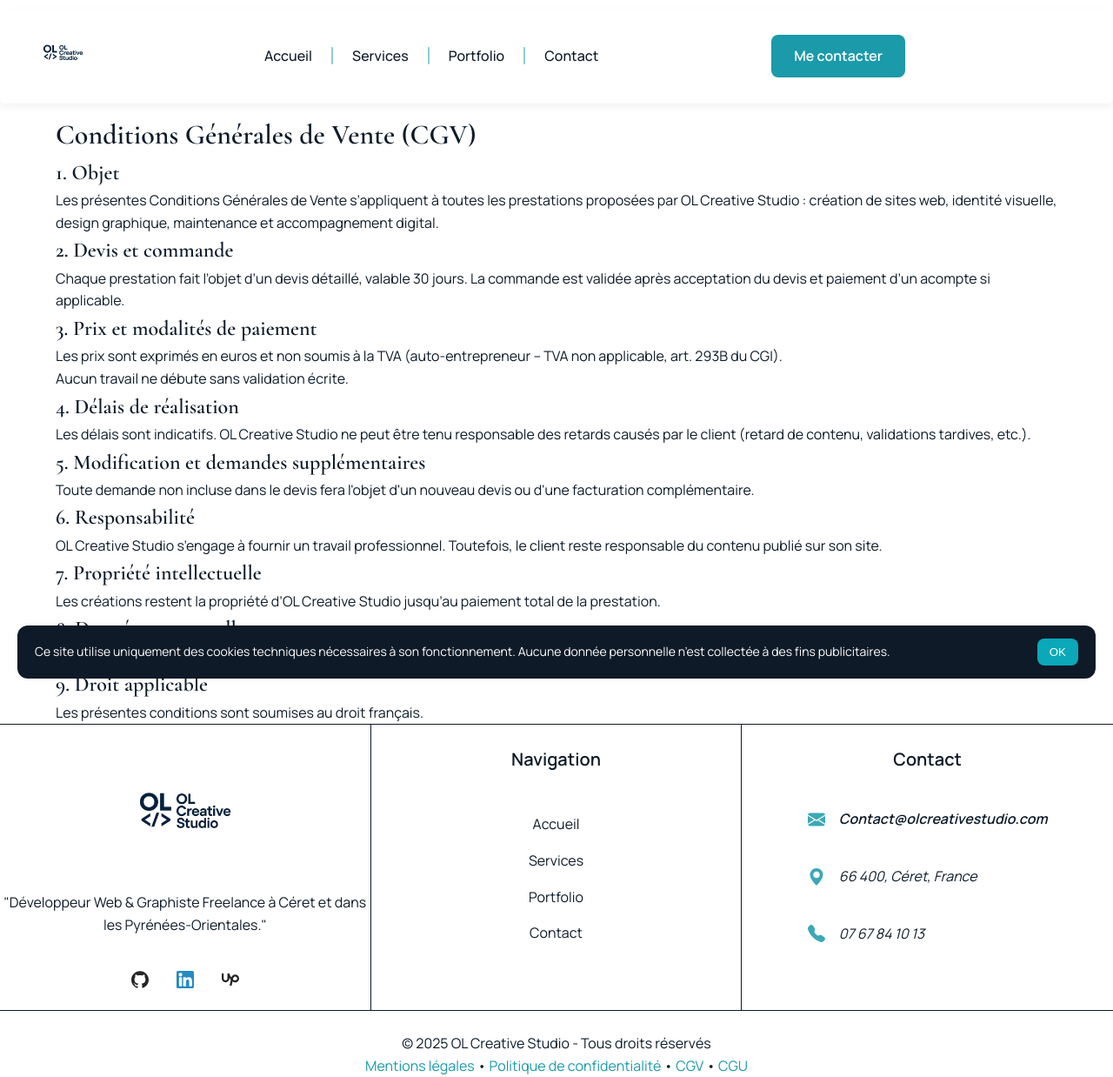
After one commit to OthmaneLvre/ol-creative-studio, a PHP site: page /php/cgv.php in a window 1280 px wide. The commit adds this page. Shown: the whole page at 87% size. Run offline with PHP 8.4, Linux system fonts and the light colour scheme; a stand-in replaces the project's code that opens the database connection; some web fonts are replaced.

Commit message:
Ajout des documents légaux : mentions légales + politique de confidentialité

```diff
--- a/css/style.css
+++ b/css/style.css
@@ -178,7 +178,6 @@ h1, h2, h3, h4 {
     text-align: center;
     border-right: 1px solid var(--bleu-nuit);
     padding-top: 24px;
-    padding-bottom: 24px;
 }
 
 .footer-col:last-child {
@@ -200,6 +199,10 @@ h1, h2, h3, h4 {
     text-decoration: none;
     color: var(--bleu-nuit);
     margin: 16px 0;
+}
+
+.footer-col nav {
+    padding-top: 30px;
 }
 
 .footer-col a:hover {
@@ -235,3 +238,56 @@ h1, h2, h3, h4 {
     text-decoration: none;
     color: var(--bleu-azur);
 }
+
+/* ----- FOOTER SOCIAL ICONS ----- */
+
+.footer-socials {
+    display: flex;
+    gap: 14px;
+    margin-top: 15px;
+    justify-content: center;
+}
+
+.footer-socials a {
+    display: flex;
+    align-items: center;
+    justify-content: center;
+    width: 38px;
+    height: 38px;
+    border-radius: 8px;
+    transition: all 0.25s ease;
+}
+
+.footer-socials a img {
+    width: 20px;
+    height: 20px;
+    opacity: 0.85;
+    transition: 0.25s ease;
+}
+
+
+.cookie-banner {
+    position: fixed;
+    bottom: 20px;
+    right: 20px;
+    left: 20px;
+    padding: 15px 20px;
+    background-color: #0f1a28;
+    color: white;
+    border-radius: 12px;
+    display: none;
+    justify-content: space-between;
+    align-items: center;
+    gap: 20px;
+    font-size: 14px;
+    z-index: 9999;
+}
+
+.cookie-banner button {
+    background-color: #0aa8b8;
+    border: none;
+    padding: 8px 14px;
+    color: white;
+    border-radius: 8px;
+    cursor: pointer;
+}
--- a/index.php
+++ b/index.php
@@ -187,7 +187,7 @@
                 </button>
 
                 <div class="testimonial-content">
-                    <img src="assets/images/default-avatar.svg" alt="Avis client">
+                    <img src="assets/images/default-avatar.svg" id="clientAvatar" loading="lazy" alt="Avis client">
 
                     <h3 class="testimonial-name" id="clientName">Client</h3>
                     <p class="testimonial-type" id="clientType">Création d’un site vitrine</p>
--- /dev/null
+++ b/js/cookies.js
@@ -0,0 +1,10 @@
+document.addEventListener("DOMContentLoaded", () => {
+    if (!localStorage.getItem("cookiesAccepted")) {
+        document.getElementById("cookie-banner").style.display = "flex";
+    }
+
+    document.getElementById("cookie-accept").addEventListener("click", () => {
+        localStorage.setItem("cookiesAccepted", "true");
+        document.getElementById("cookie-banner").style.display = "none";
+    });
+});
--- a/js/main.js
+++ b/js/main.js
@@ -22,6 +22,7 @@ if (typeof testimonials !== "undefined" && testimonials.length > 0) {
     const nameEl = document.getElementById("clientName");
     const typeEl = document.getElementById("clientType");
     const textEl = document.getElementById("clientText");
+    const avatarEl = document.getElementById("clientAvatar");
 
     function updateTestimonial() {
         const t = testimonials[testimonialIndex];
@@ -29,7 +30,15 @@ if (typeof testimonials !== "undefined" && testimonials.length > 0) {
         nameEl.textContent = t.nom;
         typeEl.textContent = t.categorie;
         textEl.textContent = `"${t.commentaire}"`;
+
+         // Affichage avatar
+        if (t.avatar && t.avatar !== "") {
+            avatarEl.src = "admin/uploads/avatars/" + t.avatar;
+        } else {
+            avatarEl.src = "assets/images/default-avatar.svg";
+        }
     }
+}
 
     // Initial load
     updateTestimonial();
--- a/partials/footer.php
+++ b/partials/footer.php
@@ -14,6 +14,19 @@
                 <p itemprop="description">
                     "Développeur Web & Graphiste Freelance à Céret et dans les Pyrénées-Orientales."
                 </p>
+
+                <!-- Réseaux & Plateformes -->
+                <div class="footer-socials">
+                    <a href="https://github.com/OthmaneLvre" target="_blank" aria-label="GitHub OL Creative Studio">
+                        <img src="assets/icons/github.svg" alt="">
+                    </a>
+                    <a href="#" target="_blank" aria-label="LinkedIn OL Creative Studio">
+                        <img src="assets/icons/linkedin.svg" alt="">
+                    </a>
+                    <a href="#" target="_blank" aria-label="Profil Upwork OL Creative Studio">
+                        <img src="assets/icons/upwork.svg" alt="">
+                    </a>
+                </div>
             </div>
 
             <!-- COLONNE 2 -->
@@ -58,15 +71,24 @@
         <div class="footer-bottom">
             <p>© <?= date("Y") ?> OL Creative Studio - Tous droits réservés</p>
             <p>
-                <a href="/OLCreativeStudio/docs/mentions-legales.pdf">Mentions légales</a>
-                -
-                <a href="/OLCreativeStudio/docs/politique-confidentialite.pdf">Politique de confidentialité</a>
+                <a href="/OLCreativeStudio/docs/mentions-legales.php">Mentions légales</a> •
+                <a href="/OLCreativeStudio/docs/politique-confidentialite.php">Politique de confidentialité</a> •
+                <a href="/OLCreativeStudio/docs/cgv.php">CGV</a> •
+                <a href="/OLCreativeStudio/docs/cgu.php">CGU</a>
             </p>
 
     </div>
 
 </footer>
 
+<div id="cookie-banner" class="cookie-banner">
+    <p>Ce site utilise uniquement des cookies techniques nécessaires à son fonctionnement.
+       Aucune donnée personnelle n’est collectée à des fins publicitaires.</p>
+    <button id="cookie-accept">OK</button>
+</div>
+
+<script src="/OLCreativeStudio/js/cookies.js"></script>
+
 <script src="js/main.js"></script>
 <script src="js/portfolio.js"></script>
 
--- /dev/null
+++ b/php/cgv.php
@@ -0,0 +1,40 @@
+<?php
+$pageTitle = "CGV – OL Creative Studio";
+$pageDescription = "Conditions Générales de Vente (CGV) d’OL Creative Studio : prestations web, identité visuelle, paiements, engagements et responsabilités.";
+include '../partials/header.php';
+?>
+
+<main class="legal-page container">
+
+    <h1>Conditions Générales de Vente (CGV)</h1>
+
+    <h2>1. Objet</h2>
+    <p>Les présentes Conditions Générales de Vente s’appliquent à toutes les prestations proposées par OL Creative Studio : création de sites web, identité visuelle, design graphique, maintenance et accompagnement digital.</p>
+
+    <h2>2. Devis et commande</h2>
+    <p>Chaque prestation fait l’objet d’un devis détaillé, valable 30 jours. La commande est validée après acceptation du devis et paiement d’un acompte si applicable.</p>
+
+    <h2>3. Prix et modalités de paiement</h2>
+    <p>Les prix sont exprimés en euros et non soumis à la TVA (auto-entrepreneur – TVA non applicable, art. 293B du CGI).<br>Aucun travail ne débute sans validation écrite.</p>
+
+    <h2>4. Délais de réalisation</h2>
+    <p>Les délais sont indicatifs. OL Creative Studio ne peut être tenu responsable des retards causés par le client (retard de contenu, validations tardives, etc.).</p>
+
+    <h2>5. Modification et demandes supplémentaires</h2>
+    <p>Toute demande non incluse dans le devis fera l'objet d'un nouveau devis ou d'une facturation complémentaire.</p>
+
+    <h2>6. Responsabilité</h2>
+    <p>OL Creative Studio s’engage à fournir un travail professionnel. Toutefois, le client reste responsable du contenu publié sur son site.</p>
+
+    <h2>7. Propriété intellectuelle</h2>
+    <p>Les créations restent la propriété d’OL Creative Studio jusqu’au paiement total de la prestation.</p>
+
+    <h2>8. Données personnelles</h2>
+    <p>Les données collectées sont uniquement utilisées pour la gestion des projets et ne sont jamais revendues.</p>
+
+    <h2>9. Droit applicable</h2>
+    <p>Les présentes conditions sont soumises au droit français.</p>
+
+</main>
+
+<?php include '../partials/footer.php'; ?>
--- a/robots.txt
+++ b/robots.txt
@@ -1,5 +1,6 @@
 User-agent: *
-Allow: /
+Allow: /docs/mentions-legales.php
+Allow: /docs/politique-confidentialite.php
 
 # Blocage des dossiers internes (pas utiles pour Google)
 Disallow: /admin/
```
Also changed, not shown: docs/mentions-legales.php (added, +55 -0 lines), docs/politique-confidentialite.php (added, +54 -0 lines), php/cgu.php (added, +31 -0 lines), assets/icons/github.svg (added), assets/icons/linkedin.svg (added), assets/icons/upwork.svg (added), assets/images/default-avatar.svg (deleted).
